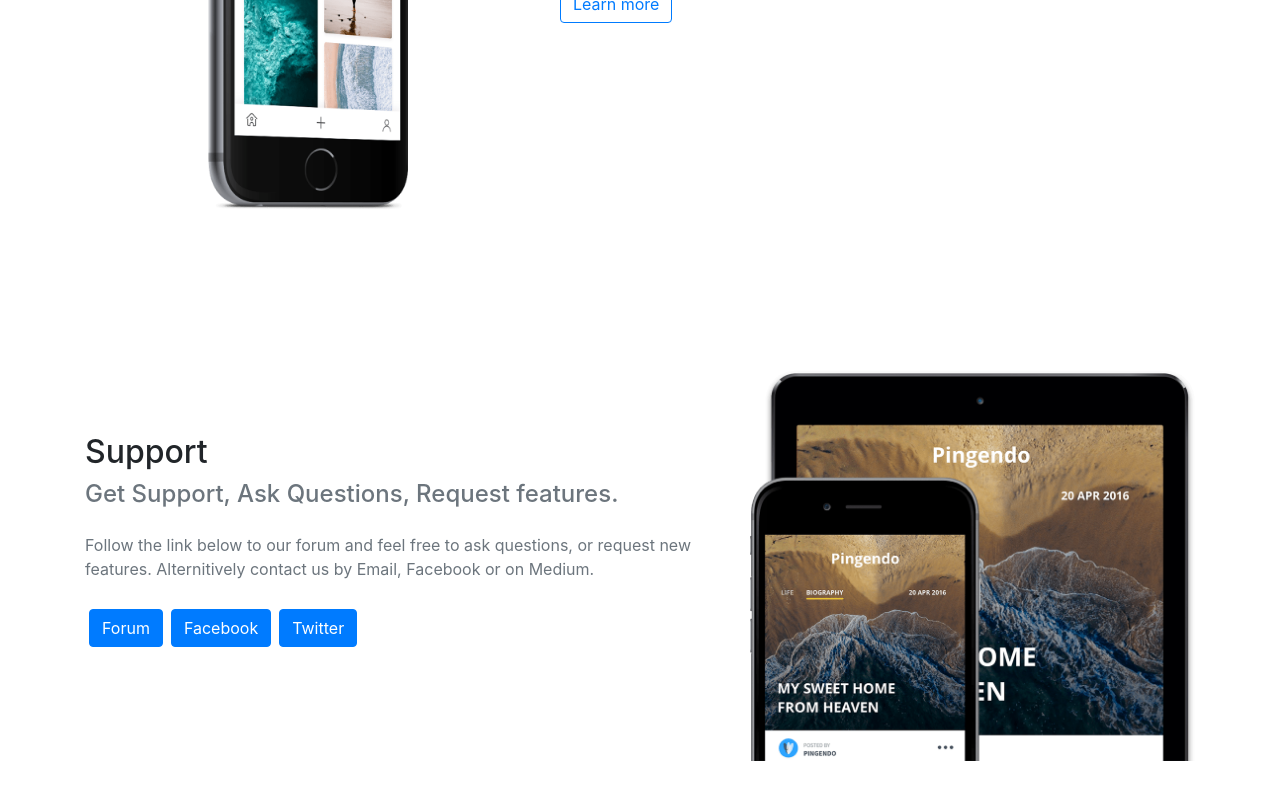
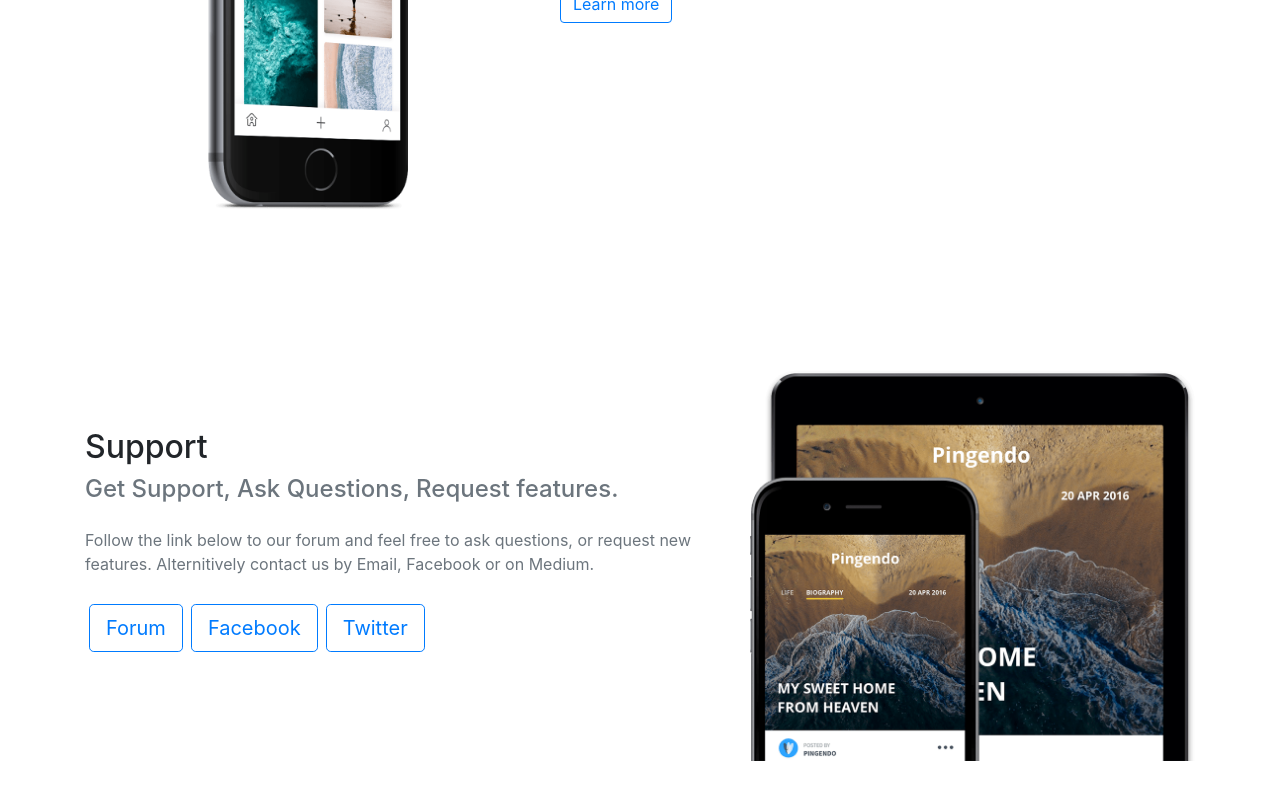
Before and after one commit to thomasleese/strive-frontend, a React (Create React App) app in the folder healthy-gym/: page / in a window 1280 px wide. Shown: the part 1272-2072 px from the top of the page. Built offline with nearby package versions, Linux system fonts and the light colour scheme.

Commit message:
split description pane into subpanes

```diff
--- a/healthy-gym/src/components/DescriptionPane/DescriptionPane.js
+++ b/healthy-gym/src/components/DescriptionPane/DescriptionPane.js
@@ -3,12 +3,11 @@
 import iphoneIpadImage from './images/iphone_ipad_dark.png';
 import iphoneIsometric from './images/iphone_side_dark.png';
 
-function DescriptionPane(props) {
+
+function AboutSubpane(props) {
   return (
-    <div className="py-5">
-      <div className="container">
     <div className="row py-5">
-          <div className="col-md-5 order-2 order-md-1 animate-in-bottom">
+      <div className="col-md-5 order-2 order-md-1 animate-in-left">
         <img className="img-fluid d-block my-3 mx-auto" src={iphoneIsometric} width="200"/>
       </div>
       <div className="col-md-7 align-self-center order-1 order-md-2 my-3 text-md-left text-center">
@@ -21,6 +20,11 @@
         <a className="btn btn-outline-primary" href="#features">Learn more</a>
       </div>
     </div>
+  )
+}
+
+function SupportSubpane(props) {
+  return (
     <div className="row pt-5">
       <div className="align-self-center col-lg-7 text-md-left text-center">
         <h2>Support</h2>
@@ -28,13 +32,22 @@
         <p className="my-4 text-muted">
           Follow the link below to our forum and feel free to ask questions, or request new features. Alternitively contact us by Email, Facebook or on Medium.
         </p>
-            <a className="btn btn-primary shadowed m-1" href="#download">Forum</a>
-            <a className="btn btn-primary shadowed m-1" href="#download">Facebook</a>
-            <a className="btn btn-primary shadowed m-1" href="#download">Twitter</a>
+        <a className="btn btn-lg btn-outline-primary shadowed m-1" href="/">Forum</a>
+        <a className="btn btn-lg btn-outline-primary shadowed m-1" href="/">Facebook</a>
+        <a className="btn btn-lg btn-outline-primary shadowed m-1" href="/">Twitter</a>
       </div>
       <div className="align-self-center mt-5 col-lg-5 animate-in-right">
         <img className="img-fluid d-block" src={iphoneIpadImage}/> </div>
     </div>
+  )
+}
+
+function DescriptionPane(props) {
+  return (
+    <div className="py-5">
+      <div className="container">
+        <AboutSubpane/>
+        <SupportSubpane/>
       </div>
     </div>
   )
```
Lines whose indentation alone changed are shown as unchanged.
